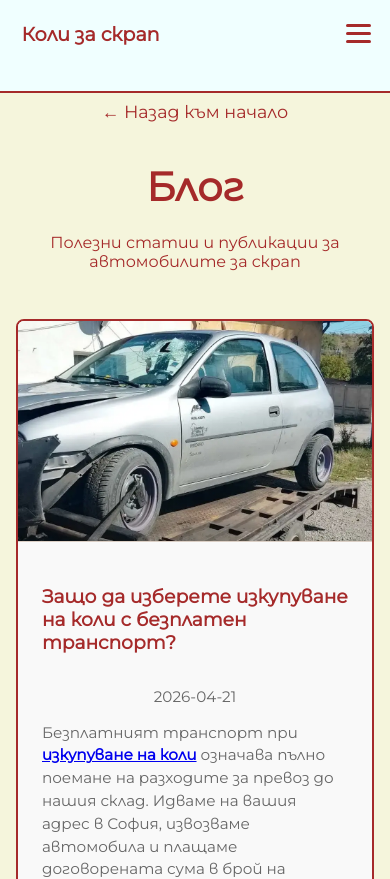
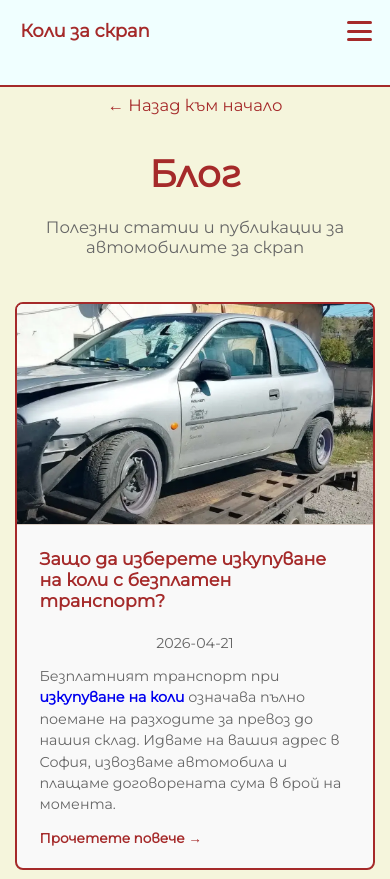
Before and after one commit to inweblife/avtoscrap, a Next.js app: page /blog in a window 390 px wide. Shown: the top 879 px of the page. Built offline with nearby package versions, Linux system fonts and the light colour scheme; no server answers.

Commit message:
some changes

```diff
--- a/pages/404.tsx
+++ b/pages/404.tsx
@@ -14,7 +14,7 @@ export default function NotFound() {
       <main className={styles.errorContainer}>
         <div className={styles.errorContent}>
           <h1 className={styles.errorCode}>404</h1>
-          <h2 className={styles.errorTitle}>Страната не е намерена</h2>
+          <h2 className={styles.errorTitle}>Страницата не е намерена</h2>
           <p className={styles.errorMessage}>
             Съжаляваме, но страницата която търсите не съществува или е преместена.
           </p>
--- a/pages/_document.tsx
+++ b/pages/_document.tsx
@@ -7,6 +7,8 @@ export default function Document() {
         <meta name="theme-color" content="#8B4513" />
         <meta name="apple-mobile-web-app-capable" content="yes" />
         <meta name="apple-mobile-web-app-status-bar-style" content="black-translucent" />
+        <meta property="og:locale" content="bg_BG" />
+        <meta name="twitter:card" content="summary_large_image" />
         <link rel="manifest" href="/manifest.json" />
         <link rel="alternate" type="application/rss+xml" title="Коли за скрап София - Блог" href="/rss.xml" />
       </Head>
--- a/pages/about.tsx
+++ b/pages/about.tsx
@@ -37,10 +37,11 @@ const About: React.FC = () => {
             fill
             sizes="(min-width: 45em) 900px, 100vw"
             style={{ objectFit: "cover" }}
+            priority
           />
           </div>
 
-          <h3>Вече преработихме над 100 000 автомобила за скрап</h3>
+          <h2>Вече преработихме над 100 000 автомобила за скрап</h2>
         </div>
       </main>
 
--- a/pages/blog/index.tsx
+++ b/pages/blog/index.tsx
@@ -2,7 +2,8 @@ import Head from "next/head";
 import Link from "next/link";
 import Image from "next/image";
 import blogPosts from "../../data/blog-posts.json";
-import styles from "../../styles/Blog.module.css";
+import blogStyles from "../../styles/Blog.module.css";
+import cardStyles from "../../styles/Home.module.css";
 import { sanitize } from "../../lib/sanitize";
 
 interface BlogPost {
@@ -42,25 +43,42 @@ export default function BlogIndex() {
           content="Полезни статии за бракуване на автомобили и изкупуване на коли за скрап."
         />
         <meta property="og:image" content={`${baseUrl}/mercedes.webp`} />
+        <script
+          type="application/ld+json"
+          dangerouslySetInnerHTML={{
+            __html: JSON.stringify({
+              "@context": "https://schema.org",
+              "@type": "CollectionPage",
+              "name": "Блог | Коли за скрап София",
+              "description": "Полезни статии и публикации за бракуване на автомобили, документи за КАТ и изкупуване на коли за скрап в София.",
+              "url": `${baseUrl}/blog`,
+              "publisher": {
+                "@type": "Organization",
+                "name": "Коли за скрап София",
+                "logo": { "@type": "ImageObject", "url": `${baseUrl}/mercedes.webp` }
+              }
+            })
+          }}
+        />
       </Head>
 
-      <main className={styles.blogPostMain}>
-        <div className={styles.postHeader}>
+      <main className={blogStyles.blogPostMain}>
+        <div className={blogStyles.postHeader}>
           <Link href="/" aria-label="Назад към началната страница">
             ← Назад към начало
           </Link>
           <h1>Блог</h1>
-          <p className={styles.blogIntro}>
+          <p className={cardStyles.blogIntro}>
             Полезни статии и публикации за автомобилите за скрап
           </p>
         </div>
 
-        <div className={styles.blogGrid}>
+        <div className={cardStyles.blogGrid}>
           {[...(blogPosts as BlogPost[])].sort((a, b) => new Date(b.date).getTime() - new Date(a.date).getTime()).map((post) => (
-            <div key={post.id} className={styles.blogCardWrapper}>
-              <Link href={`/blog/${post.slug}`} className={styles.blogCardLink} aria-label={`Прочети: ${post.title}`} />
+            <div key={post.id} className={cardStyles.blogCardWrapper}>
+              <Link href={`/blog/${post.slug}`} className={cardStyles.blogCardLink} aria-label={`Прочети: ${post.title}`} />
               {post.image && (
-                <div className={styles.cardImage}>
+                <div className={cardStyles.cardImage}>
                   <Image
                     src={post.image}
                     alt={post.title}
@@ -75,16 +93,16 @@ export default function BlogIndex() {
                   />
                 </div>
               )}
-              <div className={styles.cardContent}>
+              <div className={cardStyles.cardContent}>
                 <h3>{post.title}</h3>
-                <div className={styles.postMeta}>
-                  <span className={styles.date}>{post.date}</span>
+                <div className={blogStyles.postMeta}>
+                  <span className={blogStyles.date}>{post.date}</span>
                 </div>
                 <p
-                  className={styles.blogExcerpt}
+                  className={cardStyles.blogExcerpt}
                   dangerouslySetInnerHTML={{ __html: sanitize(post.excerpt) }}
                 />
-                <Link href={`/blog/${post.slug}`} className={styles.readMore}>Прочетете повече →</Link>
+                <Link href={`/blog/${post.slug}`} className={cardStyles.readMore}>Прочетете повече →</Link>
               </div>
             </div>
           ))}
--- a/pages/index.tsx
+++ b/pages/index.tsx
@@ -79,13 +79,14 @@ export default function Home() {
               fill
               sizes="(min-width: 45em) 900px, 100vw"
               style={{ objectFit: "cover" }}
+              priority
             />
           </div>
 
           <h1>Автомобили за скрап София</h1>
-          <h3 className={styles.first_paragraph}>
+          <h2 className={styles.first_paragraph}>
             Изкупуване на автомобили в град София и областта.
-          </h3>
+          </h2>
         </div>
       </main>
       <section className={styles.text}>
--- a/pages/services.tsx
+++ b/pages/services.tsx
@@ -36,10 +36,11 @@ const Services: React.FC = () => {
             fill
             sizes="(min-width: 45em) 900px, 100vw"
             style={{ objectFit: "cover" }}
+            priority
           />
           </div>
 
-          <h3>Всичко необходимо за бракуването на Вашата кола</h3>
+          <h2>Всичко необходимо за бракуването на Вашата кола</h2>
         </div>
       </main>
 
--- a/pages/sitemap.xml.ts
+++ b/pages/sitemap.xml.ts
@@ -9,7 +9,8 @@ interface SiteMapEntry {
   lastmod?: string;
 }
 
-const generateSiteMap = (posts: any[]): string => {
+interface BlogPost { id: number; slug: string; date?: string; }
+const generateSiteMap = (posts: BlogPost[]): string => {
   const baseUrl = process.env.NEXT_PUBLIC_BASE_URL || 'https://kolizascrap.vercel.app';
 
   const today = new Date().toISOString().split('T')[0];
--- a/styles/globals.css
+++ b/styles/globals.css
@@ -17,6 +17,7 @@ body {
 }
 
 .picture h1,
+.picture h2,
 .picture h3 {
   text-align: center;
 }
@@ -52,6 +53,18 @@ footer{
   background: azure;
 }
 
+@media (max-width: 30em) {
+  body {
+    font-size: 15px;
+  }
+  header {
+    padding: 0.5em;
+  }
+  .picture {
+    padding: 0 0.5rem;
+  }
+}
+
 @media (min-width: 45em) {
   .menu_list a{
     text-decoration: none;
```
Also changed, not shown: audit-fix.js (deleted, +0 -12 lines), pages/blog/[id].tsx (+9 -0 lines), pages/contact.tsx (+4 -3 lines), data/blog-posts.json.
